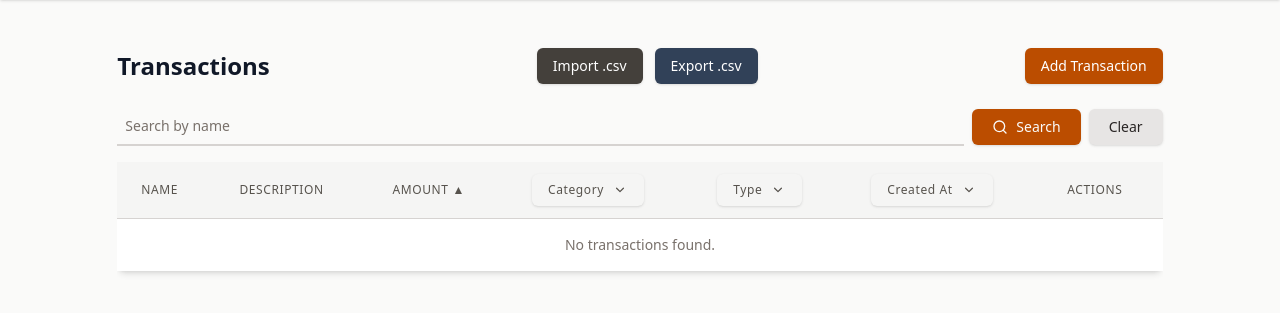
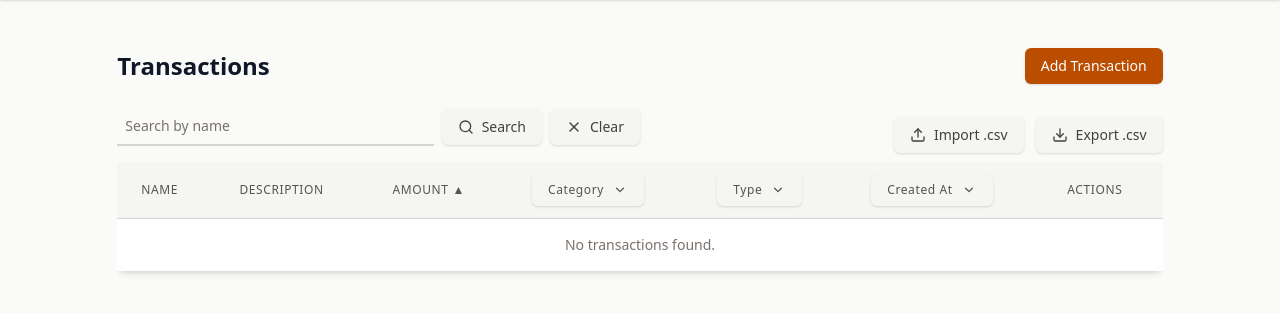
Before and after one commit to Burmese-AI/Financial-Transaction-Tracker, a Django app: template transactions/templates/dashboard.html in a window 1280 px wide. Shown: the part 64-377 px from the top of the page. Run offline with Django 5.2, Linux system fonts and the light colour scheme; the template is opened without the code that fills it, so the values that code supplies are empty; style sheets or scripts are compiled from the project's sources.

Commit message:
Updated layout for search box and buttons

```diff
--- a/transactions/templates/dashboard.html
+++ b/transactions/templates/dashboard.html
@@ -3,38 +3,7 @@
   <!-- Title and Add Button -->
   <div class="flex justify-between items-center mb-6">
     <h1 class="text-2xl font-semibold text-gray-900">Transactions</h1>
-    <div class="flex items-center space-x-3">
-      <form
-        enctype="multipart/form-data"
-        method=post
-        action="{% url 'importcsv' %}"
-        >
-        {% csrf_token %}
-        <label
-          for="file-upload"
-          class="cursor-pointer inline-block bg-stone-700 text-white px-4 py-2 rounded-md shadow-sm text-sm font-medium transition hover:scale-105 hover:bg-stone-900 focus:ring-2 focus:ring-stone-900"
-        >
-          Import .csv
-          <input
-            id="file-upload"
-            name="transaction_csv"
-            type="file"
-            accept=".csv"
-            class="hidden"
-            onchange="this.form.submit()"
-          />
-        </label>
-      </form>
 
-      <form method="get" action="{% url 'exportcsv' %}">
-        {% csrf_token %}
-        <button
-          class="bg-slate-700 text-white px-4 py-2 rounded-md shadow-sm text-sm font-medium transition-colors duration-200 transform hover:scale-105 hover:bg-slate-900 focus:outline-none focus:ring-2 focus:ring-stone-900 focus:ring-offset-2"
-        >
-          Export .csv
-        </button>
-      </form>
-    </div>
     <button
       hx-get="{% url 'transaction_create_modal' %}"
       hx-target="#modal-placeholder"
@@ -45,8 +14,9 @@
     </button>
   </div>
 
+  <div class="flex flex-col lg:flex-row justify-between items-center">
     <!-- Search Bar, Search Button, and Clear Button -->
-  <div class="mb-4 w-full">
+    <div class="mb-4 w-full lg:w-1/2">
       <form
         hx-get="{% url 'dashboard' %}"
         hx-target="#transaction-table-container"
@@ -64,7 +34,7 @@
         />
         <button
           type="submit"
-        class="flex items-center px-5 py-2 text-sm font-medium text-stone-50 bg-amber-700 rounded-md shadow-sm transition-colors duration-200 transform hover:scale-105 hover:bg-amber-800 active:scale-95 focus:outline-none focus:ring-2 focus:ring-amber-500 focus:ring-offset-2"
+          class="flex items-center px-4 py-2 text-sm font-medium text-stone-700 bg-stone-100 rounded-md shadow-sm transition-all duration-200 hover:bg-stone-200 hover:shadow-md active:bg-stone-300 active:scale-95 focus:outline-none focus:ring-2 focus:ring-stone-400 focus:ring-offset-2"
         >
           <svg
             xmlns="http://www.w3.org/2000/svg"
@@ -88,12 +58,88 @@
           hx-swap="innerHTML"
           hx-vals='{"page": "1"}'
           hx-on:click="document.getElementById('search-input').value = ''"
-        class="px-5 py-2 text-sm font-medium text-stone-800 bg-stone-200 rounded-md shadow-sm transition-colors duration-200 transform hover:scale-105 hover:bg-stone-400 active:scale-95 focus:outline-none focus:ring-2 focus:ring-stone-500 focus:ring-offset-2"
+          class="flex items-center px-4 py-2 text-sm font-medium text-stone-700 bg-stone-100 rounded-md shadow-sm transition-all duration-200 hover:bg-stone-200 hover:shadow-md active:bg-stone-300 active:scale-95 focus:outline-none focus:ring-2 focus:ring-stone-400 focus:ring-offset-2"
           aria-label="Clear all filters"
         >
+          <svg
+            xmlns="http://www.w3.org/2000/svg"
+            viewBox="0 0 24 24"
+            fill="none"
+            stroke="currentColor"
+            stroke-width="2"
+            stroke-linecap="round"
+            stroke-linejoin="round"
+            class="w-4 h-4 mr-2"
+          >
+            <line x1="18" y1="6" x2="6" y2="18"></line>
+            <line x1="6" y1="6" x2="18" y2="18"></line>
+          </svg>
           Clear
         </button>
       </form>
+    </div>
+
+    <!-- Import, Export Buttons -->
+    <div class="w-fit flex items-center space-x-3">
+      <form
+        enctype="multipart/form-data"
+        method=post
+        action="{% url 'importcsv' %}"
+      >
+        {% csrf_token %}
+        <label
+          for="file-upload"
+          class="cursor-pointer inline-flex items-center bg-stone-100 text-stone-700 px-4 py-2 rounded-md shadow-sm text-sm font-medium transition-all duration-200 hover:bg-stone-200 hover:shadow-md active:bg-stone-300 active:scale-95 focus:outline-none focus:ring-2 focus:ring-stone-400 focus:ring-offset-2"
+        >
+          <svg
+            xmlns="http://www.w3.org/2000/svg"
+            viewBox="0 0 24 24"
+            fill="none"
+            stroke="currentColor"
+            stroke-width="2"
+            stroke-linecap="round"
+            stroke-linejoin="round"
+            class="w-4 h-4 mr-2"
+          >
+            <path d="M21 15v4a2 2 0 0 1-2 2H5a2 2 0 0 1-2-2v-4"></path>
+            <polyline points="17 8 12 3 7 8"></polyline>
+            <line x1="12" y1="3" x2="12" y2="15"></line>
+          </svg>
+          Import .csv
+          <input
+            id="file-upload"
+            name="transaction_csv"
+            type="file"
+            accept=".csv"
+            class="hidden"
+            onchange="this.form.submit()"
+          />
+        </label>
+      </form>
+
+      <form method="get" action="{% url 'exportcsv' %}">
+        {% csrf_token %}
+        <button
+          class="cursor-pointer inline-flex items-center bg-stone-100 text-stone-700 px-4 py-2 rounded-md shadow-sm text-sm font-medium transition-all duration-200 hover:bg-stone-200 hover:shadow-md active:bg-stone-300 active:scale-95 focus:outline-none focus:ring-2 focus:ring-stone-400 focus:ring-offset-2"
+        >
+          <svg
+            xmlns="http://www.w3.org/2000/svg"
+            viewBox="0 0 24 24"
+            fill="none"
+            stroke="currentColor"
+            stroke-width="2"
+            stroke-linecap="round"
+            stroke-linejoin="round"
+            class="w-4 h-4 mr-2"
+          >
+            <path d="M21 15v4a2 2 0 0 1-2 2H5a2 2 0 0 1-2-2v-4"></path>
+            <polyline points="7 10 12 15 17 10"></polyline>
+            <line x1="12" y1="15" x2="12" y2="3"></line>
+          </svg>
+          Export .csv
+        </button>
+      </form>
+    </div>
   </div>
 
   <!-- Transaction Table and Pagination -->
```
Lines whose indentation alone changed are shown as unchanged.
